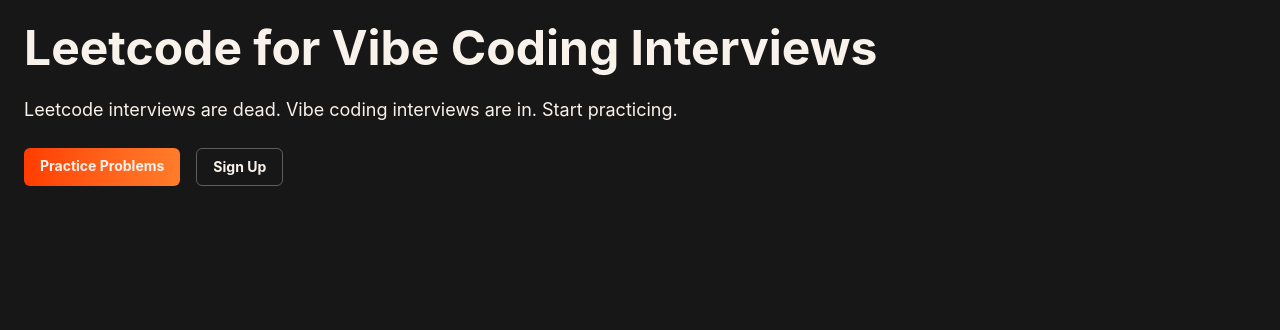
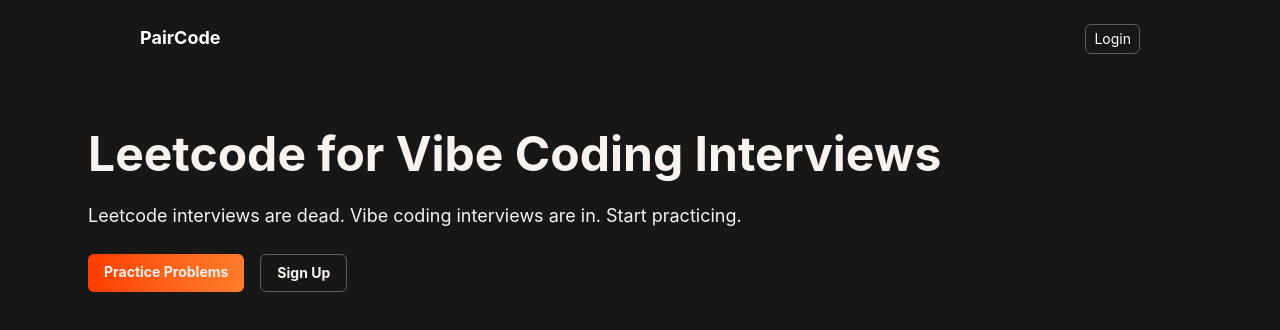
Before and after one commit to marmikpatel19/PairCode, a Next.js app: page / in a window 1280 px wide. Shown: the top 330 px of the page. Built offline with nearby package versions, Linux system fonts and the light colour scheme.

Commit message:
make nav

```diff
--- a/app/globals.css
+++ b/app/globals.css
@@ -1,7 +1,7 @@
 @import "tailwindcss";
 
 :root {
-  --foreground: #f9f2eb;
+  --foreground: #f8f3ee;
   --background: #171717;
 }
 
--- a/app/page.tsx
+++ b/app/page.tsx
@@ -3,7 +3,21 @@
 export default function Home() {
   return (
     <div>
-      <div className="flex flex-row">
+      <div className="flex flex-row m-3 p-3 text-white justify-between max-w-5xl mx-auto">
+        <Link
+          className="text-lg sm:text-2lg font-bold hover:cursor-pointer"
+          href="/"
+        >
+          PairCode
+        </Link>
+        <Link
+          className="text-sm sm:text-md border rounded-md border-1 border-white/30 px-2 py-1 hover:cursor-pointer"
+          href="/temp" // update with auth
+        >
+          Login
+        </Link>
+      </div>
+      <div className="flex flex-row max-w-6xl justify-between mx-auto mt-10">
         <div className="flex flex-col space-y-6 m-6">
           <h1 className="text-3xl sm:text-4xl md:text-5xl font-bold">Leetcode for Vibe Coding Interviews</h1>
           <h3 className="text-lg sm:text-2lg">Leetcode interviews are dead. Vibe coding interviews are in. Start practicing.</h3>
```
